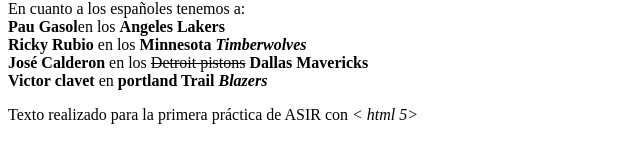
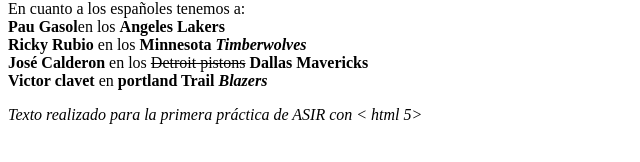
Before and after one commit to nachopojc/LMSGI-Practica09, a plain HTML site: page index.html in a window 1280 px wide. Shown: the part 366-528 px from the top of the page, 0-640 px from the left. Drawn offline with Linux system fonts and the light colour scheme.

Commit message:
Update index.html

```diff
--- a/index.html
+++ b/index.html
@@ -22,6 +22,6 @@
         <strong>Ricky Rubio </strong>en los <strong>Minnesota <em>Timberwolves</em></strong><br>
         <strong>José Calderon</strong> en los <s>Detroit pistons</s> <strong>Dallas Mavericks</strong><br>
         <strong>Victor clavet </strong>en <strong>portland Trail <em>Blazers</em></strong></p>
-    <p> <h7>Texto realizado para la primera práctica de ASIR con <em>&lt; html 5&gt; </em></h7</p>
+    <p> <h7><em>Texto realizado para la primera práctica de ASIR con &lt; html 5&gt; </em></h7</p>
 </body>
 </html>
```
